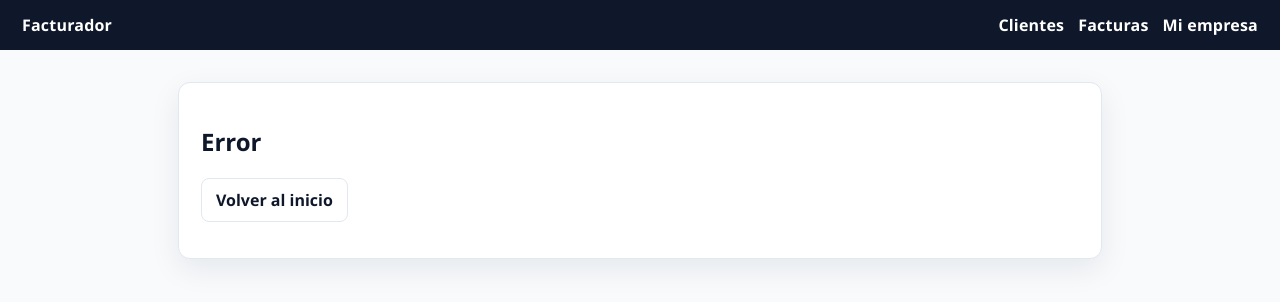
After one commit to lucasjt93/Facturador, a FastAPI app: template app/templates/error.html in a window 1280 px wide. The commit adds this page. Shown: the top 302 px of the page. Run offline with FastAPI, Linux system fonts and the light colour scheme; the template is opened without the code that fills it, so the values that code supplies are empty.

```diff
--- /dev/null
+++ b/app/templates/error.html
@@ -0,0 +1,13 @@
+{% extends "base.html" %}
+
+{% block title %}Error{% endblock %}
+
+{% block content %}
+<div class="card">
+    <h2>Error</h2>
+    <p>{{ message }}</p>
+    <div class="actions">
+        <a class="btn btn-secondary" href="/">Volver al inicio</a>
+    </div>
+</div>
+{% endblock %}
--- a/app/templates/invoices/detail.html
+++ b/app/templates/invoices/detail.html
@@ -17,6 +17,9 @@
             <button class="btn btn-primary" type="submit">Marcar como emitida</button>
         </form>
     {% endif %}
+    <form action="/invoices/{{ invoice.id }}/delete" method="post" style="margin: 12px 0;" onsubmit="return confirm('¿Eliminar factura? Esta acción no se puede deshacer.');">
+        <button class="btn btn-secondary" type="submit">Eliminar factura</button>
+    </form>
 
     <hr>
     <h3>Añadir línea</h3>
```
